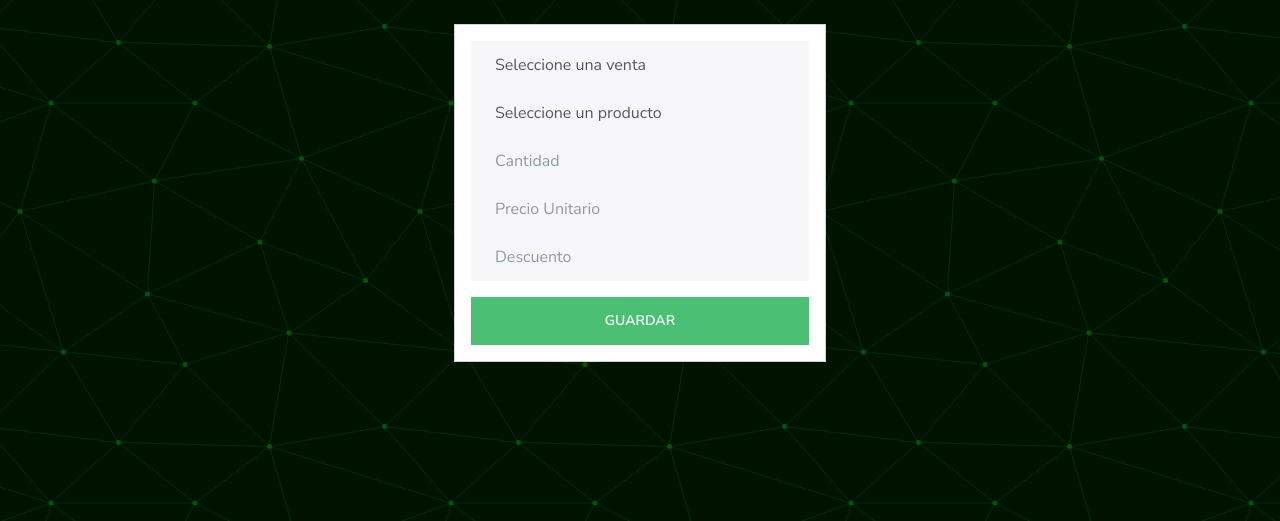
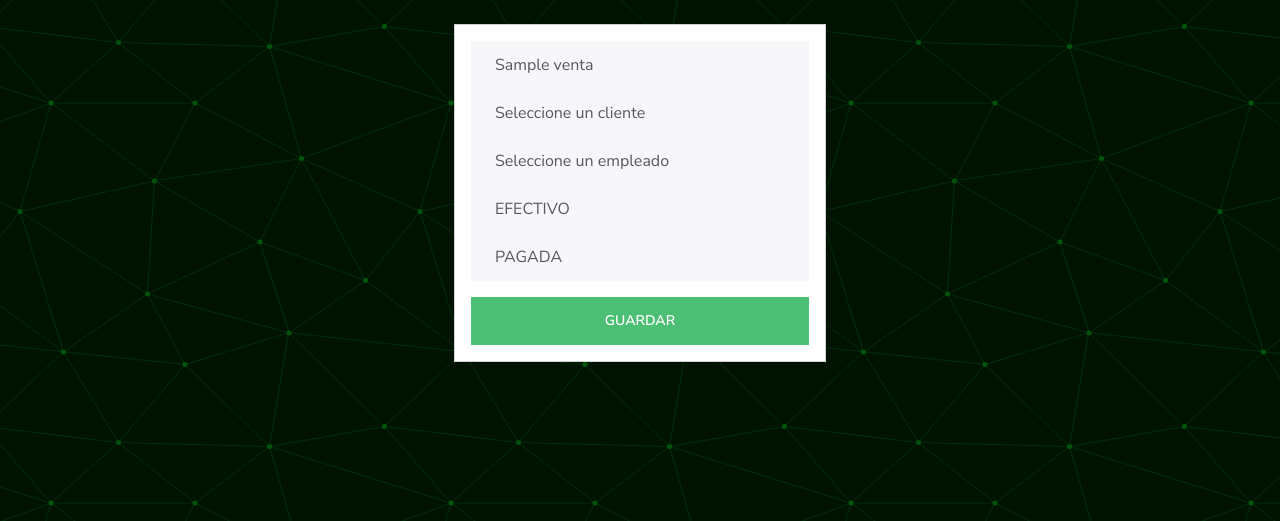
Before and after one commit to paulBazurto/sistema-motorepuestos, a Flask app: template templates/edit-venta.html in a window 1280 px wide. Shown: the part 88-609 px from the top of the page. Run offline with Flask 3, Linux system fonts and the light colour scheme; the template is opened without the code that fills it: most values are stand-ins (such as "Sample title", 1, 10 or a date in 2020); some libraries are stand-ins or nearby versions.

Commit message:
arreglo de edicion ventas

```diff
--- a/templates/edit-venta.html
+++ b/templates/edit-venta.html
@@ -3,48 +3,60 @@
 
 <div class="col-md-4 offset-md-4">
     <div class="card card-body">
-        <form action="/update_detalle_venta/{{ detalle_venta.0 }}" method="POST">
 
-            <!-- Select para Venta (preseleccionado) -->
+        <form action="/update_venta/{{ venta.0 }}" method="POST">
+
             <div class="form-group">
-                <select name="id_venta" class="form-control" required>
-                    <option value="">Seleccione una venta</option>
-                    {% for v in ventas %}
-                    <option value="{{ v.0 }}" {% if v.0 == detalle_venta.1 %}selected{% endif %}>
-                        Venta #{{ v.0 }} - Fecha: {{ v.1 }}
-                    </option>
-                    {% endfor %}
-                </select>
+                <input type="text" name="fecha_venta" placeholder="Fecha Venta" value="{{ venta.1 }}" class="form-control">
             </div>
 
-            <!-- Select para Producto (preseleccionado) -->
             <div class="form-group">
-                <select name="id_producto" class="form-control" required>
-                    <option value="">Seleccione un producto</option>
-                    {% for p in productos %}
-                    <option value="{{ p.0 }}" {% if p.0 == detalle_venta.2 %}selected{% endif %}>
-                        {{ p.1 }} (ID: {{ p.0 }})
+                <select name="id_cliente" class="form-control" required>
+                    <option value="">Seleccione un cliente</option>
+                    {% for cliente in clientes %}
+                    <option value="{{ cliente.0 }}" {% if cliente.0 == venta.2 %}selected{% endif %}>
+                        {{ cliente.1 }} {{ cliente.2 }} (ID: {{ cliente.0 }})
                     </option>
                     {% endfor %}
                 </select>
             </div>
 
             <div class="form-group">
-                <input type="number" name="cantidad" placeholder="Cantidad" value="{{ detalle_venta.3 }}" class="form-control" required>
+                <select name="id_empleado" class="form-control" required>
+                    <option value="">Seleccione un empleado</option>
+                    {% for empleado in empleados %}
+                    <option value="{{ empleado.0 }}" {% if empleado.0 == venta.3 %}selected{% endif %}>
+                        {{ empleado.1 }} {{ empleado.2 }} (ID: {{ empleado.0 }})
+                    </option>
+                    {% endfor %}
+                </select>
             </div>
 
             <div class="form-group">
-                <input type="number" step="0.01" name="precio_unitario" placeholder="Precio Unitario" value="{{ detalle_venta.4 }}" class="form-control" required>
+                <select name="metodo_pago" class="form-control" required>
+                    <option value="EFECTIVO" {% if venta.8 == 'EFECTIVO' %}selected{% endif %}>EFECTIVO</option>
+                    <option value="TRANSFERENCIA" {% if venta.8 == 'TRANSFERENCIA' %}selected{% endif %}>TRANSFERENCIA</option>
+                    <option value="TARJETA" {% if venta.8 == 'TARJETA' %}selected{% endif %}>TARJETA</option>
+                    <option value="CREDITO" {% if venta.8 == 'CREDITO' %}selected{% endif %}>CREDITO</option>
+                </select>
             </div>
 
             <div class="form-group">
-                <input type="number" step="0.01" name="descuento" placeholder="Descuento" value="{{ detalle_venta.5 }}" class="form-control">
+                <select name="estado_venta" class="form-control" required>
+                    <option value="PAGADA" {% if venta.9 == 'PAGADA' %}selected{% endif %}>PAGADA</option>
+                    <option value="PENDIENTE" {% if venta.9 == 'PENDIENTE' %}selected{% endif %}>PENDIENTE</option>
+                    <option value="ANULADA" {% if venta.9 == 'ANULADA' %}selected{% endif %}>ANULADA</option>
+                </select>
             </div>
 
             <div class="form-group mt-3">
-                <button type="submit" class="btn btn-success w-100">Guardar</button>
+                <button type="submit" class="btn btn-success w-100">
+                    Guardar
+                </button>
             </div>
+
         </form>
+
     </div>
 </div>
 
```
